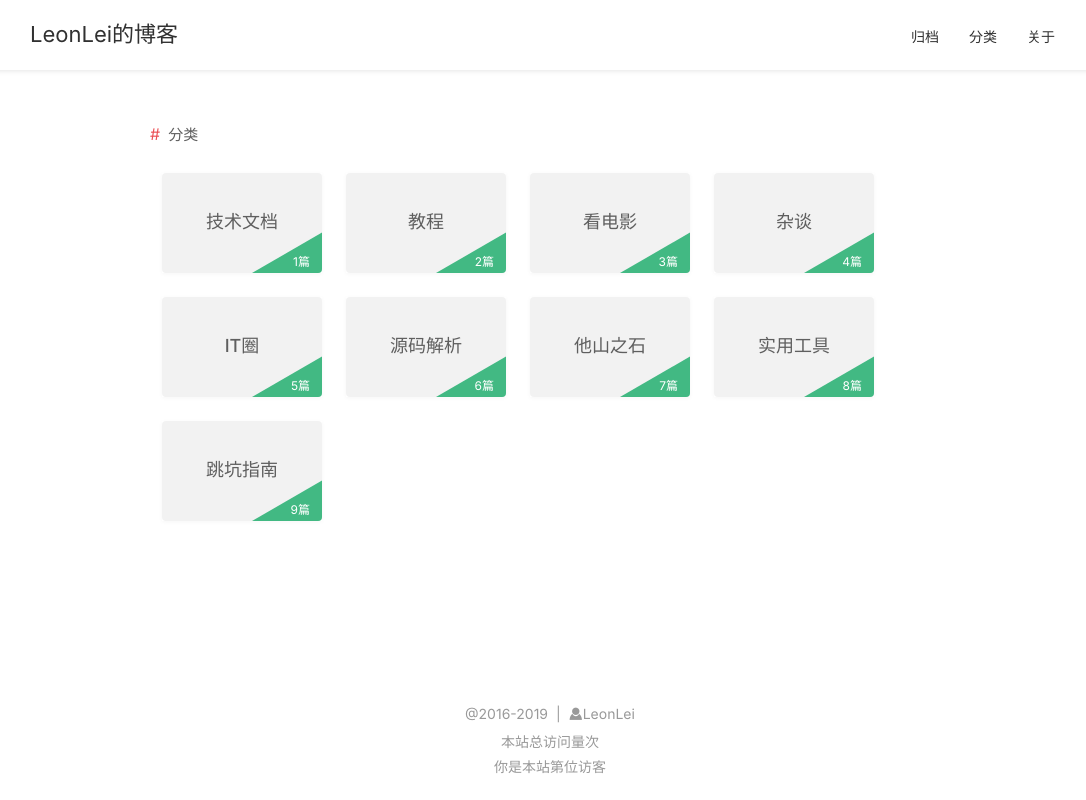
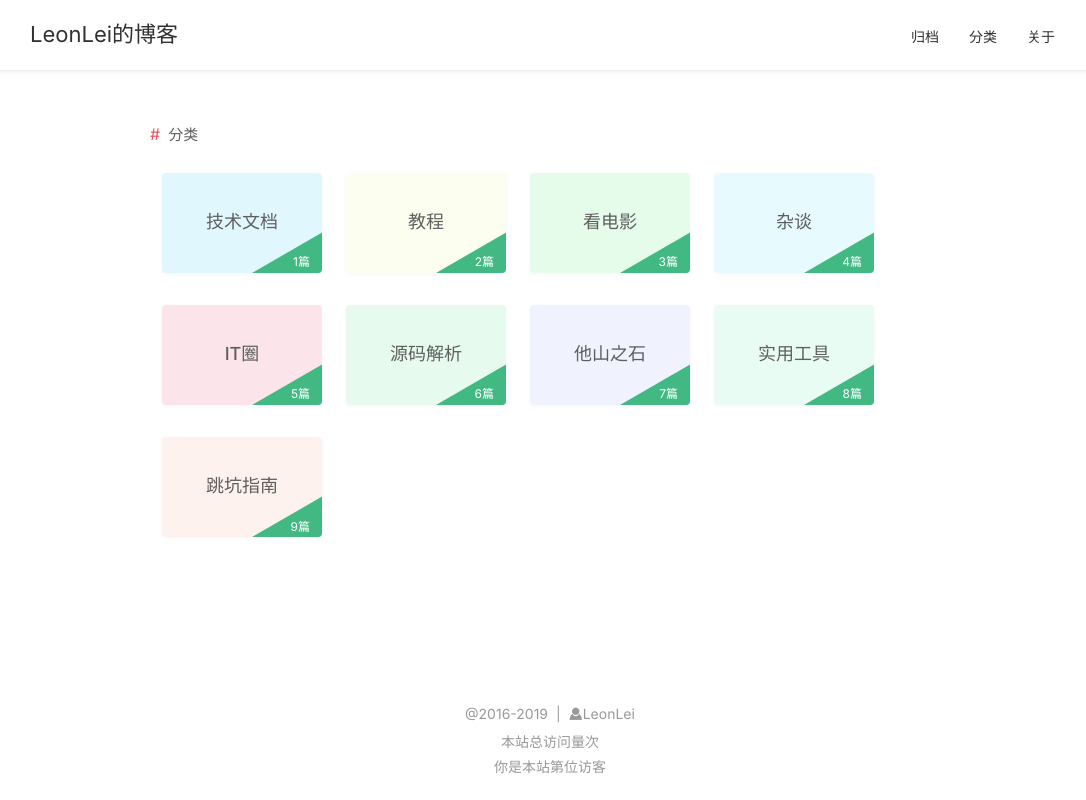
Before and after one commit to gaoshilei/LeYF_Web, a Vue app: page /category in a window 1280 px wide. Shown: the whole page, without its empty margins (90-1176 px from the left). Built offline with nearby package versions, Linux system fonts and the light colour scheme.

Commit message:
分类card随机颜色

```diff
--- a/src/app/category/category.vue
+++ b/src/app/category/category.vue
@@ -4,7 +4,7 @@
       <span class="title">分类</span>
       <div class="content">
         <div class="category-item-wrapper" v-for="(item,index) in categoryList">
-          <div class="category-item" :style="randomColorClass">
+          <div class="category-item" :style="randomColorClass(index)">
             <span class="cat-item-title">{{item}}</span>
             <div class="corner-cover"></div>
             <div class="count-title">{{`${index+1}篇`}}</div>
@@ -20,16 +20,81 @@
     name: "category",
     data() {
       return {
-        categoryList: ['技术文档','教程','看电影','杂谈','IT圈','源码解析','他山之石','实用工具','跳坑指南']
+        categoryList: ['技术文档','教程','看电影','杂谈','IT圈','源码解析','他山之石','实用工具','跳坑指南'],
+        hslColorList: [],
       }
     },
     methods: {
-      randomColorClass() {
-        let R = Math.floor(Math.random() * 255);
-        let G = Math.floor(Math.random() * 255);
-        let B = Math.floor(Math.random() * 255);
-        return { background: 'rgb(' + R + ',' + G + ',' + B + ',0.5)' };
+      randomColorClass(index) {
+        let rgb = this.hslToRgb.apply(this,this.hslColorList[index]);
+        return { background: 'rgb(' + rgb.toString() + ',0.15)' };
+      },
+      /**
+       * HSL颜色值转换为RGB
+       * H，S，L 设定在 [0, 1] 之间
+       * R，G，B 返回在 [0, 255] 之间
+       *
+       * @param H 色相
+       * @param S 饱和度
+       * @param L 亮度
+       * @returns Array RGB色值
+       */
+      hslToRgb(H, S, L) {
+        let R, G, B;
+        if (+S === 0) {
+          R = G = B = L; // 饱和度为0 为灰色
+        } else {
+          let hue2Rgb = function (p, q, t) {
+            if (t < 0) t += 1;
+            if (t > 1) t -= 1;
+            if (t < 1/6) return p + (q - p) * 6 * t;
+            if (t < 1/2) return q;
+            if (t < 2/3) return p + (q - p) * (2/3 - t) * 6;
+            return p;
+          };
+          let Q = L < 0.5 ? L * (1 + S) : L + S - L * S;
+          let P = 2 * L - Q;
+          R = hue2Rgb(P, Q, H + 1/3);
+          G = hue2Rgb(P, Q, H);
+          B = hue2Rgb(P, Q, H - 1/3);
+        }
+        return [Math.round(R * 255), Math.round(G * 255), Math.round(B * 255)];
+      },
+
+      // 获取随机HSL
+      randomHsl() {
+        let H = Math.random();
+        let S = Math.random();
+        let L = Math.random();
+        return [H, S, L];
+      },
+
+      // 获取HSL数组
+      getHslArray() {
+        let HSL = [];
+        for (let i = 0; i < this.categoryList.length; i++) {
+          let ret = this.randomHsl();
+
+          // 颜色相邻颜色差异须大于 0.15
+          if (i > 0 && Math.abs(ret[0] - HSL[i - 1][0]) < 0.15) {
+            i--;
+            continue; // 重新获取随机色
+          }
+          ret[1] = 0.7 + (ret[1] * 0.2); // [0.7 - 0.9] 排除过灰颜色
+          ret[2] = 0.4 + (ret[2] * 0.4); // [0.4 - 0.8] 排除过亮过暗色
+
+          // 数据转化到小数点后两位
+          ret = ret.map(function (item) {
+            return parseFloat(item.toFixed(2));
+          });
+
+          HSL.push(ret);
+        }
+        return HSL;
       }
+    },
+    created() {
+      this.hslColorList = this.getHslArray();
     }
   }
 </script>
@@ -55,13 +120,17 @@
           position: relative;
           display: inline-block;
           margin: 12px;
+          border-radius: 4px;
+          overflow: hidden;
           -webkit-box-shadow: 0 1px 4px rgba(0, 0, 0, .04);
           box-shadow: 0 1px 4px rgba(0, 0, 0, .04);
           cursor: pointer;
-          -webkit-transition: -webkit-transform .5s ease, filter .5s ease;
-          -moz-transition: -moz-transform .5s ease, filter .5s ease;
-          transition: transform .5s ease, filter .5s ease;
+          -webkit-transition: -webkit-transform .35s ease, filter .35s ease;
+          -moz-transition: -moz-transform .35s ease, filter .35s ease;
+          transition: transform .35s ease, filter .35s ease;
           &:hover {
+            -webkit-box-shadow: 2px 2px 4px rgba(0, 0, 0, .1);
+            box-shadow: 2px 2px 4px rgba(0, 0, 0, .1);
             transform: scale(1.1);
             -webkit-transform: scale(1.1);
             -moz-transform: scale(1.1);
@@ -72,8 +141,6 @@
             background: rgba(0,0,0,0.05);
             min-width: 160px;
             padding: 0 16px;
-            border-radius: 4px;
-            overflow: hidden;
             .cat-item-title {
               font-size: 18px;
               font-weight: 500;
```
